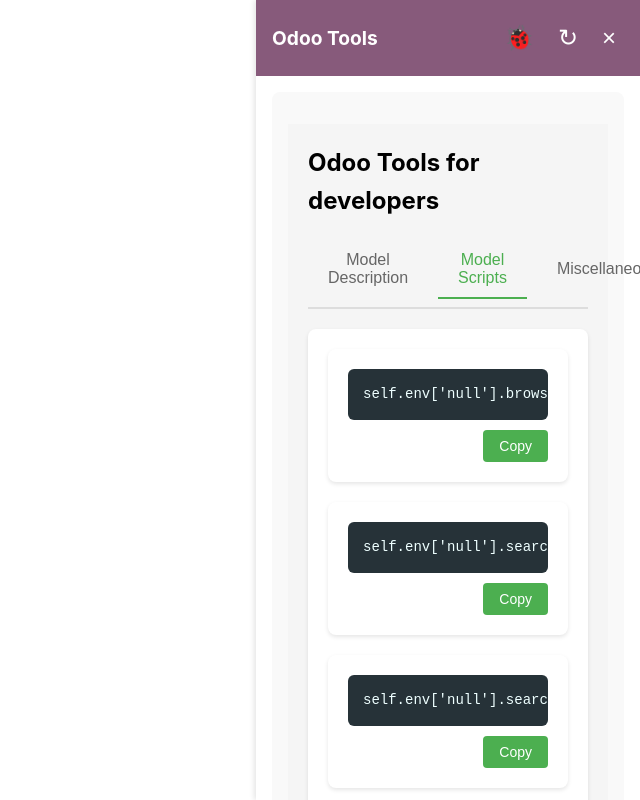
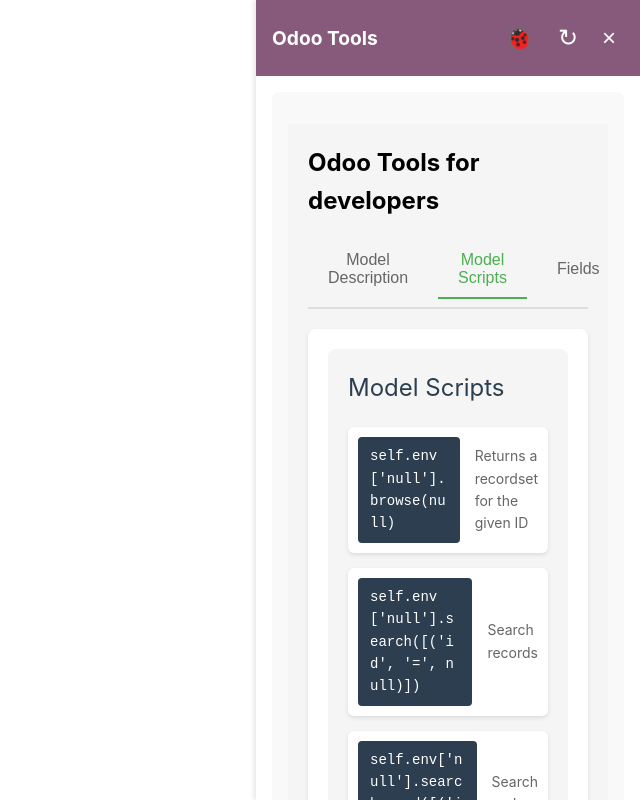
Before and after one commit to edsonfervo16mx/my-odoo-webkit, a Vue app: page / in a window 1280 px wide. Both pictures are taken after a click on the button "Reload Extension". Shown: the whole page, without its empty margins (640-1280 px from the left). Built offline with nearby package versions, Linux system fonts and the light colour scheme; the HTML template or start-up script is replaced by a standard one.

Commit message:
Refactor App.vue to include ShellTab and update activeTab management. Enhance MiscTab.vue with a search feature for fields and improve layout in ModelScriptsTab.vue to display code with descriptions. Update styles for better user experience.

```diff
--- a/src/App.vue
+++ b/src/App.vue
@@ -11,7 +11,7 @@
 import ModelDescriptionTab from './components/ModelDescriptionTab.vue'
 import ModelScriptsTab from './components/ModelScriptsTab.vue'
 import MiscTab from './components/MiscTab.vue'
-
+import ShellTab from './components/Shell.vue'
 // Initialize refs for URL parameters
 const id = ref<string | null>(null)
 const menuId = ref<string | null>(null)
@@ -20,11 +20,12 @@
 const viewType = ref<string | null>(null)
 
 // Tab management
-const activeTab = ref('scripts')
+const activeTab = ref('description')
 const tabs = [
   { id: 'description', name: 'Model Description' },
   { id: 'scripts', name: 'Model Scripts' },
-  { id: 'misc', name: 'Miscellaneous' }
+  { id: 'fields', name: 'Fields' },
+  { id: 'shell', name: 'Shell' }
 ]
 
 // Function to parse URL parameters
@@ -128,8 +129,15 @@
                 />
 
                 <MiscTab
-                  v-if="activeTab === 'misc'"
+                  v-if="activeTab === 'fields'"
                   :menu-id="menuId"
+                  :model="model"
+                  :id="id"
+                  :action="action"
+                  :view-type="viewType"
+                />
+                <ShellTab
+                  v-if="activeTab === 'shell'"
                   :model="model"
                   :id="id"
                   :action="action"
--- a/src/components/MiscTab.vue
+++ b/src/components/MiscTab.vue
@@ -2,8 +2,16 @@
   <div class="wk-tab-pane">
     <div class="wk-misc-content">
       <h3>Fields Information</h3>
+      <div class="wk-search-container">
+        <input
+          type="text"
+          v-model="searchQuery"
+          placeholder="Search fields..."
+          class="wk-search-input"
+        />
+      </div>
       <div class="wk-cards-container">
-        <div v-for="(field, key) in data?.result" :key="key" class="wk-card">
+        <div v-for="(field, key) in filteredFields" :key="key" class="wk-card">
           <div class="wk-card-header">
             <h4>{{ key }}</h4>
           </div>
@@ -36,7 +44,7 @@
 </template>
 
 <script setup lang="ts">
-import { onMounted, ref } from 'vue'
+import { onMounted, ref, computed } from 'vue'
 const props = defineProps<{
   model: string | null
   id: string | null
@@ -46,6 +54,23 @@
 }>()
 
 const data: any = ref({})
+const searchQuery = ref('')
+
+const filteredFields = computed(() => {
+  if (!data.value?.result) return {}
+  if (!searchQuery.value) return data.value.result
+
+  const query = searchQuery.value.toLowerCase()
+  const result: Record<string, any> = {}
+
+  Object.entries(data.value.result).forEach(([key, value]) => {
+    if (key.toLowerCase().includes(query)) {
+      result[key] = value
+    }
+  })
+
+  return result
+})
 
 const getSessionId = (): string => {
   const cookies = document.cookie.split(';')
@@ -87,6 +112,24 @@
 <style scoped>
 .wk-misc-content {
   padding: 20px;
+}
+
+.wk-search-container {
+  margin-bottom: 20px;
+}
+
+.wk-search-input {
+  width: 100%;
+  padding: 8px 12px;
+  border: 1px solid #ddd;
+  border-radius: 4px;
+  font-size: 14px;
+}
+
+.wk-search-input:focus {
+  outline: none;
+  border-color: #4a90e2;
+  box-shadow: 0 0 5px rgba(74, 144, 226, 0.3);
 }
 
 .wk-cards-container {
--- a/src/components/ModelScriptsTab.vue
+++ b/src/components/ModelScriptsTab.vue
@@ -1,13 +1,10 @@
 <template>
-  <div class="wk-tab-pane">
-    <div class="wk-model-manager-content">
-      <div class="wk-code-container" v-for="(code, index) in codeContent" :key="code">
-        <div class="wk-code-row">
-          <pre class="wk-code-content"><code>{{ code }}</code></pre>
-        </div>
-        <div class="wk-button-row">
-          <button class="wk-copy-btn" @click="copyToClipboard(index)">Copy</button>
-        </div>
+  <div class="wk-shell-container">
+    <h1>Model Scripts</h1>
+    <div class="wk-shell-commands">
+      <div class="wk-command" v-for="(item, index) in codeContent" :key="item.code">
+        <pre @click="copyToClipboard(index)"><code>{{ item.code }}</code></pre>
+        <span>{{ item.description }}</span>
       </div>
     </div>
   </div>
@@ -22,11 +19,26 @@
 }>()
 
 const codeContent = computed(() => {
-  const browse_script = `self.env['${props.model}'].browse(${props.id})`
-  const search_script = `self.env['${props.model}'].search([('id', '=', ${props.id})])`
-  const search_read_script = `self.env['${props.model}'].search_read([('id', '=', ${props.id})])`
-  const search_count_script = `self.env['${props.model}'].search_count([('id', '=', ${props.id})])`
-  const unlink_script = `self.env['${props.model}'].unlink(${props.id})`
+  const browse_script = {
+    code: `self.env['${props.model}'].browse(${props.id})`,
+    description: 'Returns a recordset for the given ID'
+  }
+  const search_script = {
+    code: `self.env['${props.model}'].search([('id', '=', ${props.id})])`,
+    description: 'Search records'
+  }
+  const search_read_script = {
+    code: `self.env['${props.model}'].search_read([('id', '=', ${props.id})])`,
+    description: 'Search and read'
+  }
+  const search_count_script = {
+    code: `self.env['${props.model}'].search_count([('id', '=', ${props.id})])`,
+    description: 'Count records'
+  }
+  const unlink_script = {
+    code: `self.env['${props.model}'].unlink(${props.id})`,
+    description: 'Delete the record with the given ID'
+  }
 
   return [
     browse_script,
@@ -39,7 +51,7 @@
 
 const copyToClipboard = async (index: number) => {
   try {
-    await navigator.clipboard.writeText(codeContent.value[index])
+    await navigator.clipboard.writeText(codeContent.value[index].code)
   } catch (err) {
     console.error('Failed to copy text: ', err)
   }
@@ -47,68 +59,55 @@
 </script>
 
 <style scoped>
-.wk-code-container {
-  background-color: #fff;
+.wk-shell-container {
+  padding: 20px;
+  background: #f5f5f5;
   border-radius: 8px;
-  padding: 20px;
-  box-shadow: 0 2px 4px rgba(0, 0, 0, 0.1);
-  margin-bottom: 20px;
-  position: relative;
 }
 
-.wk-code-row {
+.wk-shell-container h1 {
+  color: #2c3e50;
+  margin-bottom: 20px;
+  font-size: 24px;
+}
+
+.wk-shell-commands {
   display: flex;
   flex-direction: column;
-  width: 100%;
+  gap: 15px;
 }
 
-.wk-code-content {
-  background-color: #263238;
+.wk-command {
+  display: flex;
+  align-items: center;
+  gap: 15px;
+  padding: 10px;
+  background: white;
   border-radius: 6px;
-  padding: 15px;
-  margin: 0;
-  overflow-x: auto;
-  font-family: 'Courier New', Courier, monospace;
-  font-size: 14px;
-  line-height: 1.5;
-  color: #EEFFFF;
-  width: 100%;
-  max-height: 200px;
-  overflow-y: auto;
+  box-shadow: 0 2px 4px rgba(0,0,0,0.1);
 }
 
-.wk-button-row {
-  display: flex;
-  justify-content: flex-end;
-  margin-top: 10px;
+.wk-command pre {
+  margin: 0;
+  padding: 8px 12px;
+  background: #2c3e50;
+  border-radius: 4px;
+  cursor: pointer;
+  transition: background-color 0.2s;
+  font-family: 'Courier New', monospace;
+  font-size: 14px;
+  color: #fff;
+  white-space: pre-wrap;
+  word-break: break-all;
 }
 
-.wk-code-content :deep(.string) { color: #C3E88D; }
-.wk-code-content :deep(.keyword) { color: #C792EA; }
-.wk-code-content :deep(.function) { color: #82AAFF; }
-.wk-code-content :deep(.number) { color: #F78C6C; }
-.wk-code-content :deep(.operator) { color: #89DDFF; }
-.wk-code-content :deep(.comment) { color: #546E7A; }
-.wk-code-content :deep(.variable) { color: #EEFFFF; }
-.wk-code-content :deep(.property) { color: #B2CCD6; }
-.wk-code-content :deep(.self) { color: #FF0000; }
-
-.wk-copy-btn {
-  background-color: #4CAF50;
-  color: white;
-  border: none;
-  padding: 8px 16px;
-  border-radius: 4px;
-  cursor: pointer;
-  font-size: 14px;
-  transition: background-color 0.3s ease;
+.wk-command pre:hover {
+  background: #3c4e60;
 }
 
-.wk-copy-btn:hover {
-  background-color: #45a049;
-}
-
-.wk-copy-btn:active {
-  background-color: #3d8b40;
+.wk-command span {
+  color: #666;
+  font-size: 14px;
+  flex: 1;
 }
 </style>
--- /dev/null
+++ b/src/components/Shell.vue
@@ -0,0 +1,106 @@
+<template>
+  <div class="wk-shell-container">
+    <h1>Shell Commands</h1>
+    <div class="wk-shell-commands">
+      <div class="wk-command">
+        <pre @click="copyToClipboard('odoo-bin shell')"><code>$ odoo-bin shell</code></pre>
+        <span>Open an Odoo shell</span>
+      </div>
+      <div class="wk-command">
+        <pre @click="copyToClipboard('odoo-update')"><code>$ odoo-update</code></pre>
+        <span>Update modules in the database</span>
+      </div>
+      <div class="wk-command">
+        <pre @click="copyToClipboard('odoosh-restart')"><code>$ odoosh-restart</code></pre>
+        <span>Restart Odoo.sh services</span>
+      </div>
+      <div class="wk-command">
+        <pre @click="copyToClipboard('odoosh-sql-access')"><code>$ odoosh-sql-access</code></pre>
+        <span>Manage PostgreSQL External Access (dedicated hosting only)</span>
+      </div>
+      <div class="wk-command">
+        <pre @click="copyToClipboard('odoosh-storage')"><code>$ odoosh-storage</code></pre>
+        <span>Check the storage usage of your instance's container filesystem</span>
+      </div>
+      <div class="wk-command">
+        <pre @click="copyToClipboard('psql')"><code>$ psql</code></pre>
+        <span>Open a database shell</span>
+      </div>
+      <div class="wk-command">
+        <pre @click="copyToClipboard('mutt')"><code>$ mutt</code></pre>
+        <span>Check how mails look on text clients (staging and development instances)</span>
+      </div>
+      <div class="wk-command">
+        <pre @click="copyToClipboard('lnav ~/logs/odoo.log')"><code>$ lnav ~/logs/odoo.log</code></pre>
+        <span>Navigate in your instance's odoo.log file</span>
+      </div>
+    </div>
+  </div>
+</template>
+
+<script setup>
+const copyToClipboard = async (text) => {
+  try {
+    await navigator.clipboard.writeText(text);
+    // alert('Command copied to clipboard!');
+  } catch (err) {
+    console.error('Failed to copy text: ', err);
+    // alert('Failed to copy text to clipboard');
+  }
+};
+</script>
+
+<style scoped>
+.wk-shell-container {
+  padding: 20px;
+  background: #f5f5f5;
+  border-radius: 8px;
+}
+
+.wk-shell-container h1 {
+  color: #2c3e50;
+  margin-bottom: 20px;
+  font-size: 24px;
+}
+
+.wk-shell-commands {
+  display: flex;
+  flex-direction: column;
+  gap: 15px;
+}
+
+.wk-command {
+  display: flex;
+  align-items: center;
+  gap: 15px;
+  padding: 10px;
+  background: white;
+  border-radius: 6px;
+  box-shadow: 0 2px 4px rgba(0,0,0,0.1);
+}
+
+.wk-command pre {
+  margin: 0;
+  padding: 8px 12px;
+  background: #2c3e50;
+  border-radius: 4px;
+  cursor: pointer;
+  transition: background-color 0.2s;
+}
+
+.wk-command pre:hover {
+  background: #3c4e60;
+}
+
+.wk-command code {
+  color: #fff;
+  font-family: 'Courier New', monospace;
+  font-size: 14px;
+}
+
+.wk-command span {
+  color: #666;
+  font-size: 14px;
+  flex: 1;
+}
+</style>
```
